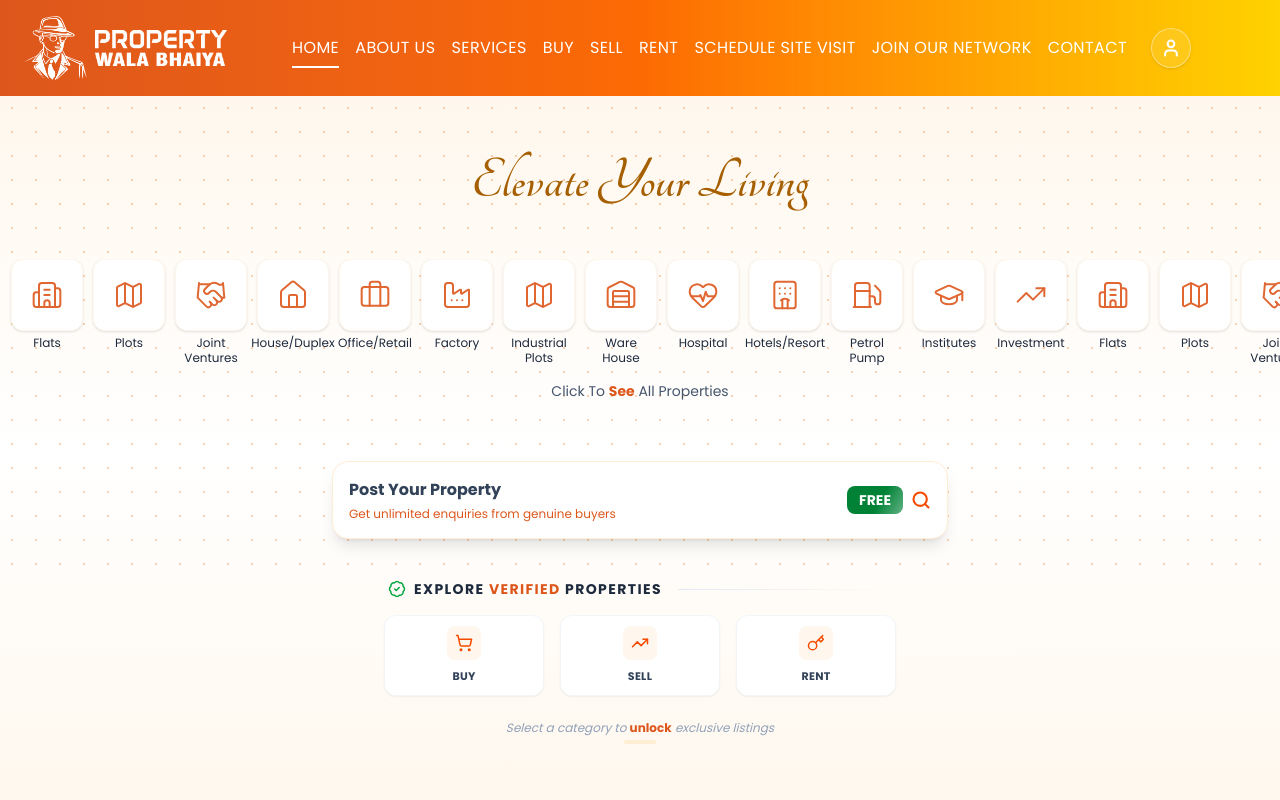
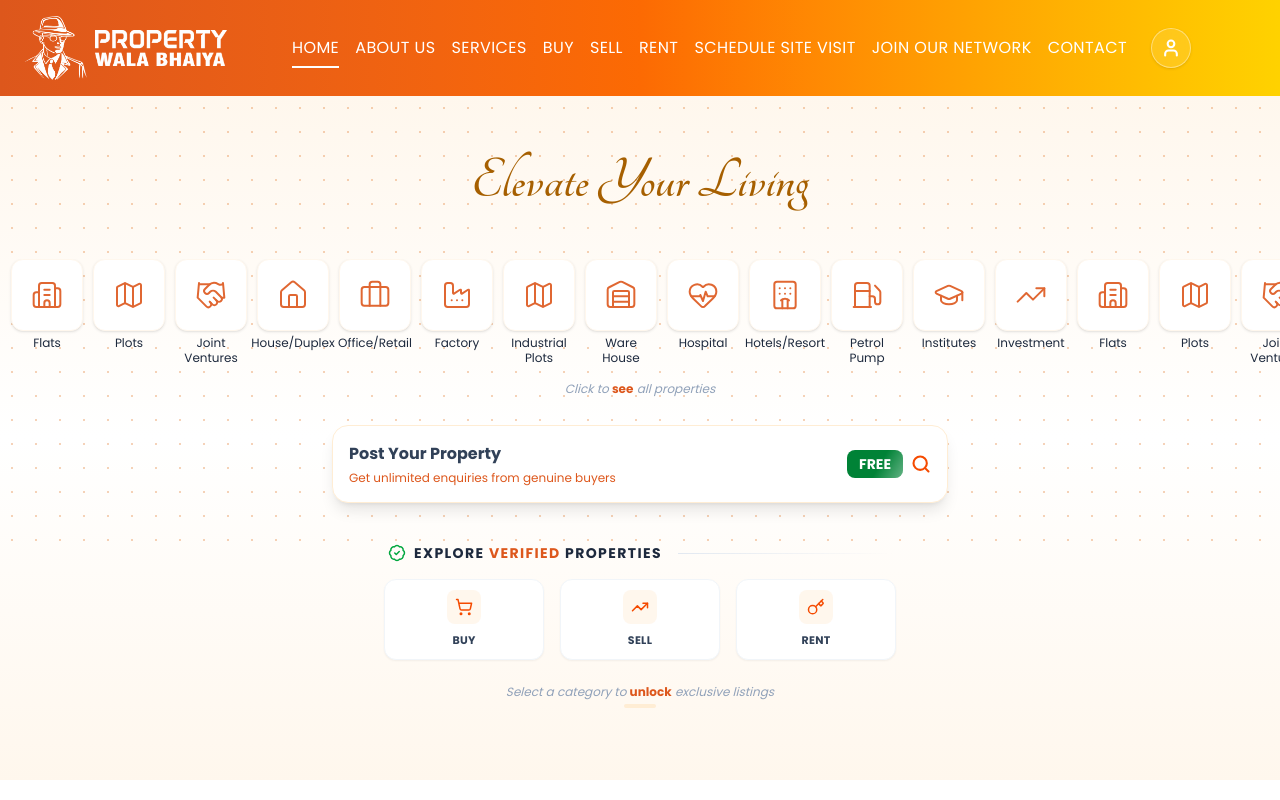
Before and after one commit to passportpulse/property-wala-ankita, a React (Vite) app: page / in a window 1280 px wide. Shown: the top 800 px of the page. Built offline with nearby package versions, Linux system fonts and the light colour scheme.

Commit message:
home hero  updated

```diff
--- a/src/pages/home/sections/HomeHero.jsx
+++ b/src/pages/home/sections/HomeHero.jsx
@@ -198,8 +198,9 @@ export default function HomeHero() {
               );
             })}
           </div>
-          <p className="mt-2 z-10 text-xs lg:text-sm text-slate-600 mb-4 lg:mb-8 text-center cursor-pointer capitalize">
-            Click to <span className="text-dark-orange font-semibold">see</span>{" "}
+          <p className="text-[10px] lg:text-xs font-medium text-slate-400 italic text-center mt-2">
+            Click to{" "}
+            <span className="text-dark-orange font-bold not-italic">see</span>{" "}
             all properties
           </p>
         </div>
```
